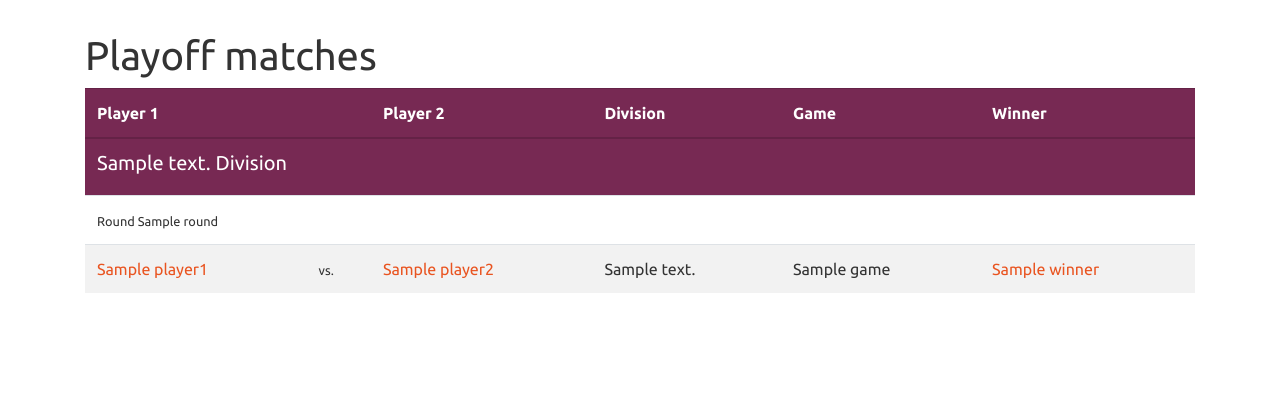
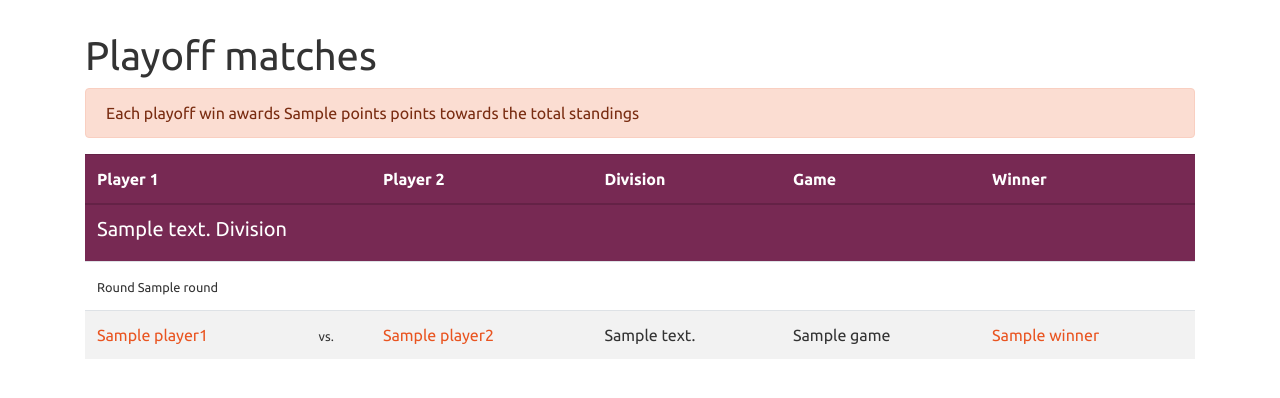
Before and after one commit to torsjonas/twentyfour_hours, a Django app: template core/templates/core/matches.html in a window 1280 px wide. Shown: the part 61-459 px from the top of the page. Run offline with Django 3.2, Linux system fonts and the light colour scheme; the template is opened without the code that fills it: most values are stand-ins (such as "Sample title", 1, 10 or a date in 2020); some libraries are stand-ins or nearby versions.

Commit message:
added points-info

```diff
--- a/core/templates/core/matches.html
+++ b/core/templates/core/matches.html
@@ -8,6 +8,10 @@
 {% endif %}
 
 {% if matches %}
+    <div class="alert alert-primary" role="alert">
+        {% trans "Each playoff win awards" %} {{ match_points.points }} {% trans "points towards the total standings" %}
+    </div>
+
     <table class="table">
     <thead class="thead-dark">
         <tr>
--- a/core/views.py
+++ b/core/views.py
@@ -10,7 +10,7 @@ from django.urls import reverse_lazy, reverse
 from django.utils.translation import ugettext as _
 from django.views.generic import TemplateView, CreateView, DetailView
 
-from core.models import Player, Score, Game, Tournament, Points, Match, KeyValue
+from core.models import Player, Score, Game, Tournament, Points, Match, KeyValue, MatchPoints
 
 
 class IndexView(TemplateView):
@@ -170,7 +170,9 @@ class MatchesView(TemplateView):
     def get_context_data(self, *args, **kwargs):
         context = super().get_context_data(*args, **kwargs)
         context["matches"] = Match.objects.get_active_matches()
+        context["match_points"] = get_object_or_None(MatchPoints, id=1)
         return context
+
 
 @staff_member_required
 def create_playoff_matches(request):
```
